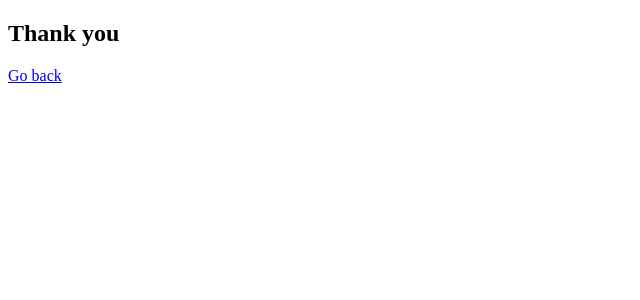
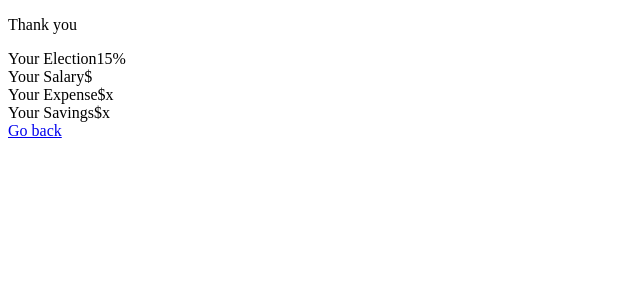
Before and after one commit to dmathisen/BudgetPlanner, a React (Create React App) app: page /thank-you in a window 1280 px wide. Shown: the top 300 px of the page, without its empty margins (0-640 px from the left). Built offline with nearby package versions, Linux system fonts and the light colour scheme.

Commit message:
pull global state into ThankYou

```diff
--- a/src/Components/ThankYou/ThankYou.js
+++ b/src/Components/ThankYou/ThankYou.js
@@ -1,9 +1,16 @@
 import React from 'react';
 import { useHistory } from "react-router-dom";
+import { useSelector } from 'react-redux';
 
 export function ThankYou() {
   let history = useHistory();
 
+  // global state
+  const userName = useSelector(state => state.login.userName);
+  const contribution = useSelector(state => state.budgetPlanner.contribution);
+  const salary = useSelector(state => state.budgetPlanner.salary);
+
+  // events
   const handleGoBackClick = e => {
     e.preventDefault();
     history.push("/");
@@ -11,7 +18,36 @@ export function ThankYou() {
 
   return (
     <>
-      <h2>Thank you</h2>
+      <p className="lead">Thank you {userName}</p>
+
+      <div>
+        <label>
+          <span>Your Election</span>
+          <span>{contribution}%</span>
+        </label>
+      </div>
+
+      <div>
+        <label>
+          <span>Your Salary</span>
+          <span>${salary}</span>
+        </label>
+      </div>
+
+      <div>
+        <label>
+          <span>Your Expense</span>
+          <span>$x</span>
+        </label>
+      </div>
+
+      <div>
+        <label>
+          <span>Your Savings</span>
+          <span>$x</span>
+        </label>
+      </div>
+
       <a href="/" onClick={handleGoBackClick}>Go back</a>
     </>
   )
```
